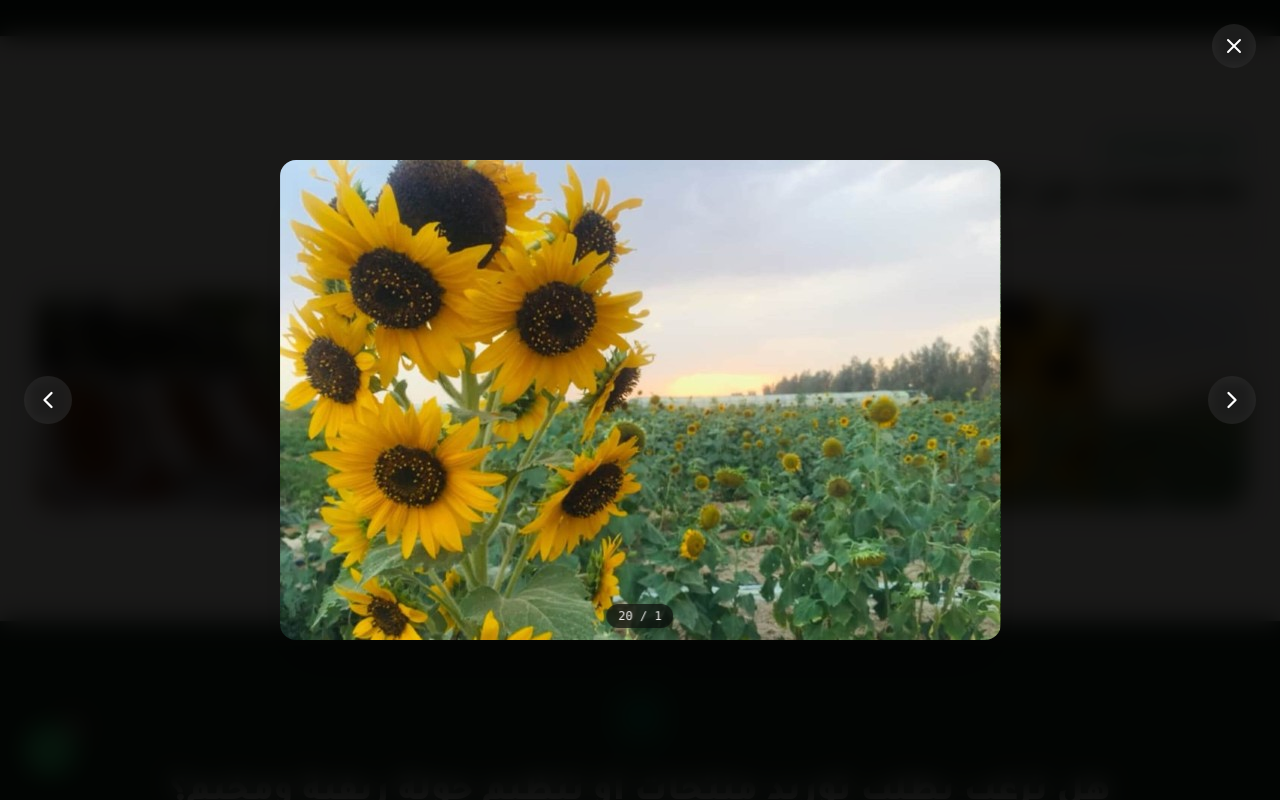
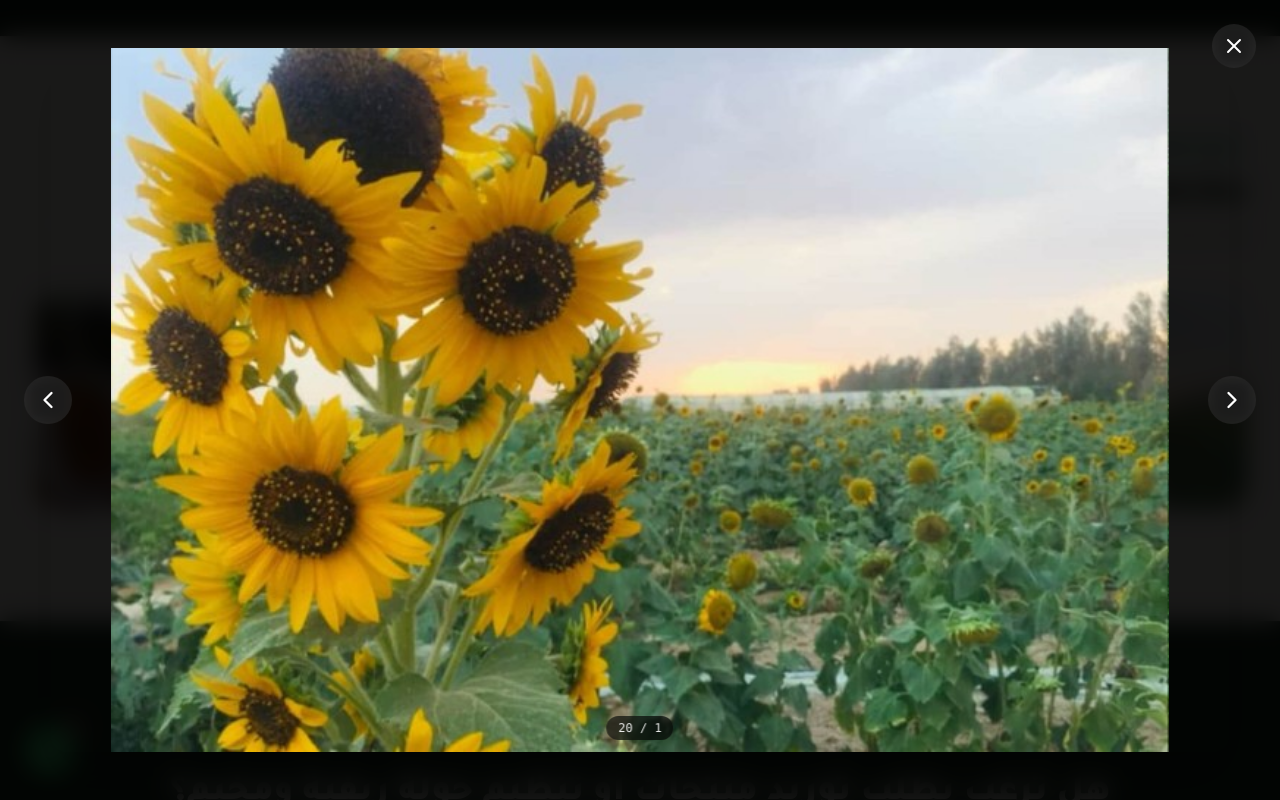
Before and after one commit to m-fuad-binowaid/Istenbat-farm, a React (Vite) app: page / in a window 1280 px wide. Both pictures are taken after a click on the element 1104 px from the left and 4345 px from the top of the page. Shown: the part 3945-4745 px from the top of the page. Built offline with nearby package versions, Linux system fonts and the light colour scheme; no server answers.

Commit message:
perf(cwv): lazy load routes, preload hero-banner.webp, and add explicit image dimensions

```diff
--- a/index.html
+++ b/index.html
@@ -31,6 +31,8 @@
     <meta name="twitter:image" content="https://www.istenbat.com.sa/assets/flora11.jpg" />
     <!-- Favicon -->
     <link rel="icon" type="image/png" href="/logo.png" />
+    <!-- Preload Hero Banner Image for Instant LCP -->
+    <link rel="preload" as="image" href="/assets/hero-banner.webp" fetchpriority="high" />
     <!-- Fonts -->
     <link rel="preconnect" href="https://fonts.googleapis.com" />
     <link rel="preconnect" href="https://fonts.gstatic.com" crossorigin />
--- a/src/App.tsx
+++ b/src/App.tsx
@@ -1,18 +1,19 @@
-import React, { useState, useEffect } from 'react';
+import React, { useState, useEffect, Suspense, lazy } from 'react';
 import { BrowserRouter, Routes, Route, Navigate, Outlet, useLocation } from 'react-router-dom';
 import { LanguageProvider, useLanguage } from './context/LanguageContext';
 import { FarmDataProvider, useFarmData } from './context/FarmDataContext';
 import { TRANSLATIONS } from './data/translations';
 import { Navbar } from './components/Navbar';
 import { Footer } from './components/Footer';
-import { HomePage } from './pages/HomePage';
-import { AboutPage } from './pages/AboutPage';
-import { ProductsPage } from './pages/ProductsPage';
-import { ExperiencePage } from './pages/ExperiencePage';
-import { LocationsPage } from './pages/LocationsPage';
-import { ContactPage } from './pages/ContactPage';
-import { AdminPage } from './pages/AdminPage';
 import { MessageCircle, ArrowUp } from 'lucide-react';
+
+const HomePage = lazy(() => import('./pages/HomePage').then((m) => ({ default: m.HomePage })));
+const AboutPage = lazy(() => import('./pages/AboutPage').then((m) => ({ default: m.AboutPage })));
+const ProductsPage = lazy(() => import('./pages/ProductsPage').then((m) => ({ default: m.ProductsPage })));
+const LocationsPage = lazy(() => import('./pages/LocationsPage').then((m) => ({ default: m.LocationsPage })));
+const ExperiencePage = lazy(() => import('./pages/ExperiencePage').then((m) => ({ default: m.ExperiencePage })));
+const ContactPage = lazy(() => import('./pages/ContactPage').then((m) => ({ default: m.ContactPage })));
+const AdminPage = lazy(() => import('./pages/AdminPage').then((m) => ({ default: m.AdminPage })));
 
 function ScrollToTopOnNavigation() {
   const { pathname } = useLocation();
@@ -109,6 +110,7 @@ export default function App() {
     <LanguageProvider>
       <FarmDataProvider>
         <BrowserRouter>
+          <Suspense fallback={<div className="min-h-screen bg-[#FDFBF7]" />}>
             <Routes>
               <Route path="/admin" element={<AdminPage />} />
               <Route element={<MainLayout />}>
@@ -122,6 +124,7 @@ export default function App() {
                 <Route path="*" element={<Navigate to="/" replace />} />
               </Route>
             </Routes>
+          </Suspense>
         </BrowserRouter>
       </FarmDataProvider>
     </LanguageProvider>
--- a/src/components/ActivityCardItem.tsx
+++ b/src/components/ActivityCardItem.tsx
@@ -102,6 +102,10 @@ export const ActivityCardItem: React.FC<ActivityCardItemProps> = ({
             <img
               src={resolvedMediaUrl}
               alt={title}
+              width="400"
+              height="250"
+              loading="lazy"
+              decoding="async"
               className="w-full h-full object-cover group-hover:scale-105 transition-transform duration-500"
             />
           )}
--- a/src/components/FarmVisualCatalog.tsx
+++ b/src/components/FarmVisualCatalog.tsx
@@ -206,6 +206,8 @@ export const FarmVisualCatalog: React.FC = () => {
                   <img
                     src={photo.src}
                     alt={language === 'ar' ? photo.altAr : photo.altEn}
+                    width="300"
+                    height="225"
                     loading="lazy"
                     decoding="async"
                     referrerPolicy="no-referrer"
@@ -278,6 +280,8 @@ export const FarmVisualCatalog: React.FC = () => {
                   ? FARM_GALLERY_PHOTOS[selectedPhotoIndex].altAr
                   : FARM_GALLERY_PHOTOS[selectedPhotoIndex].altEn
               }
+              width="1200"
+              height="800"
               referrerPolicy="no-referrer"
               className="max-h-[88vh] max-w-[92vw] object-contain rounded-xl md:rounded-2xl shadow-2xl transition-all duration-300 select-none"
             />
--- a/src/components/Footer.tsx
+++ b/src/components/Footer.tsx
@@ -40,6 +40,10 @@ export const Footer: React.FC<FooterProps> = ({ onNavigate }) => {
                 <img
                   src={getAssetUrl('assets/Untitled design1234_2.jpg')}
                   alt="شعار استنبات"
+                  width="48"
+                  height="48"
+                  loading="lazy"
+                  decoding="async"
                   className="w-full h-full object-contain mix-blend-multiply"
                 />
               </div>
--- a/src/components/ImageWithFallback.tsx
+++ b/src/components/ImageWithFallback.tsx
@@ -31,10 +31,15 @@ export const ImageWithFallback: React.FC<ImageWithFallbackProps> = ({
 
   const resolvedSrc = getAssetUrl(src);
 
+  const defaultWidth = isLogo ? 48 : 400;
+  const defaultHeight = isLogo ? 48 : 300;
+
   return (
     <img
       src={resolvedSrc}
       alt={alt}
+      width={props.width ?? defaultWidth}
+      height={props.height ?? defaultHeight}
       loading="lazy"
       decoding="async"
       onError={() => setHasError(true)}
--- a/src/components/Navbar.tsx
+++ b/src/components/Navbar.tsx
@@ -143,6 +143,8 @@ export const Navbar: React.FC<NavbarProps> = ({ currentRoute: propCurrentRoute,
             <img
               src={getAssetUrl('logo.png')}
               alt="شعار مزرعة بيت الاستنبات - Istenbat Farm"
+              width="48"
+              height="48"
               className="h-10 md:h-12 w-auto object-contain mix-blend-multiply transition-transform group-hover:scale-105 flex-shrink-0"
             />
             <div className="flex flex-col text-start justify-center select-none leading-none flex-shrink-0">
--- a/src/components/StoreLogo.tsx
+++ b/src/components/StoreLogo.tsx
@@ -53,6 +53,10 @@ export const StoreLogo: React.FC<StoreLogoProps> = ({
         <img
           src={getAssetUrl(logoUrl)}
           alt={storeName}
+          width="48"
+          height="48"
+          loading="lazy"
+          decoding="async"
           className="w-full h-full object-contain"
           onError={(e) => {
             // Fallback to initial icon if image fails
--- a/src/pages/HomePage.tsx
+++ b/src/pages/HomePage.tsx
@@ -43,19 +43,19 @@ interface HomePageProps {
 const HERO_SLIDES = [
   {
     id: 'sunflowers',
-    src: '/assets/hero-sunflowers.jpg',
+    src: '/assets/hero-banner.webp',
     altAr: 'حقول عباد الشمس والزهور - مزرعة بيت الاستنبات',
     altEn: 'Sunflowers and flower fields - Istenbat House Farm',
   },
   {
     id: 'camping',
-    src: '/assets/hero-camping.jpg',
+    src: '/assets/hero-camping.webp',
     altAr: 'المخيم والجلسة الريفية - مزرعة بيت الاستنبات',
     altEn: 'Rural camping and farm stay - Istenbat House Farm',
   },
   {
     id: 'crops',
-    src: '/assets/hero-crops.jpg',
+    src: '/assets/hero-crops.webp',
     altAr: 'الحقول الخضراء ومحاصيل الدلم',
     altEn: 'Green crop fields and Al-Dilam harvest - Istenbat House Farm',
   },
@@ -158,6 +158,8 @@ export const HomePage: React.FC<HomePageProps> = ({ onNavigate }) => {
                 key={slide.id}
                 src={getAssetUrl(slide.src)}
                 alt={language === 'ar' ? slide.altAr : slide.altEn}
+                width="721"
+                height="480"
                 referrerPolicy="no-referrer"
                 {...(isFirst ? { fetchPriority: 'high' } : { loading: 'lazy', decoding: 'async' })}
                 className={`absolute inset-0 w-full h-full object-cover object-center transition-opacity duration-1000 ease-in-out will-change-[opacity] ${
@@ -283,6 +285,8 @@ export const HomePage: React.FC<HomePageProps> = ({ onNavigate }) => {
                   <ImageWithFallback
                     src={item.image}
                     alt={language === 'ar' ? item.titleAr : item.titleEn}
+                    width="400"
+                    height="224"
                     className="w-full h-full object-cover group-hover:scale-105 transition-transform duration-500"
                   />
                   <div className="absolute inset-0 bg-gradient-to-t from-black/60 via-transparent to-transparent" />
```
Also changed, not shown: public/assets/hero-banner.webp (added). Lines whose indentation alone changed are shown as unchanged.
